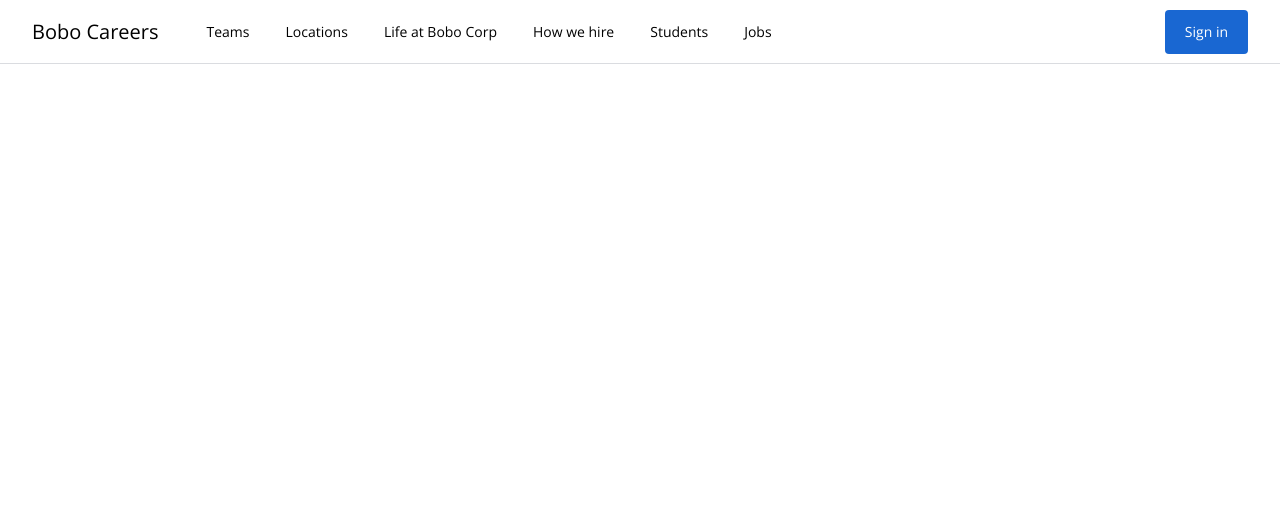
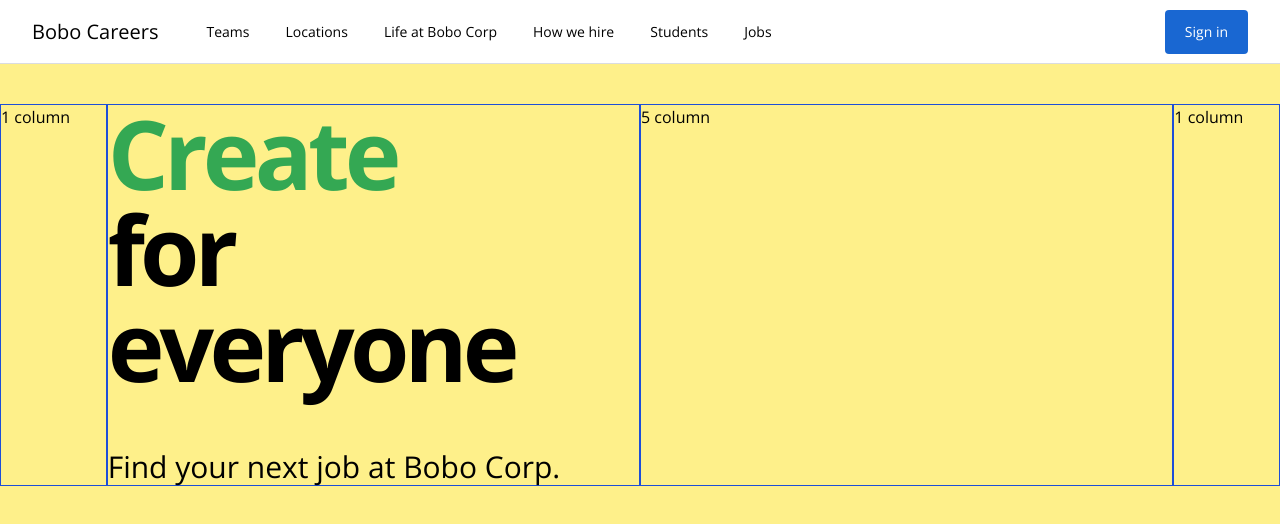
Before and after one commit to Pratikkshirsagar/job-search, a Vue app: page / in a window 1280 px wide. Shown: the top 524 px of the page. Built offline with nearby package versions, Linux system fonts and the light colour scheme.

Commit message:
Head line component added

```diff
--- a/src/App.vue
+++ b/src/App.vue
@@ -1,14 +1,17 @@
 <template>
   <main-nav />
+  <the-hero />
 </template>
 
 <script>
 import MainNav from '@/components/MainNav.vue';
+import TheHero from '@/components/TheHero.vue';
 
 export default {
   name: 'App',
   components: {
     MainNav,
+    TheHero,
   },
 };
 </script>
--- a/src/components/MainNav.vue
+++ b/src/components/MainNav.vue
@@ -1,5 +1,5 @@
 <template>
-  <header class="w-full text-sm">
+  <header :class="['w-full', 'text-sm', headerHightClass]">
     <div class="fixed top-0 left-0 h-16 w-full bg-white">
       <div
         class="mx-auto flex h-full flex-nowrap border-b border-solid border-brand-grey-1 px-8"
@@ -58,6 +58,14 @@
       isLoggedIn: false,
     };
   },
+  computed: {
+    headerHightClass() {
+      return {
+        'h-16': !this.isLoggedIn,
+        'h-32': this.isLoggedIn,
+      };
+    },
+  },
   methods: {
     loginUser() {
       this.isLoggedIn = true;
--- /dev/null
+++ b/src/components/TheHeadline.vue
@@ -0,0 +1,63 @@
+<template>
+  <section>
+    <h1 class="mb-14 text-8xl font-bold tracking-tighter">
+      <span :class="actionClass">{{ action }}</span>
+      <br />
+      for everyone
+    </h1>
+    <h2 class="text-3xl font-light">Find your next job at Bobo Corp.</h2>
+  </section>
+</template>
+
+<script>
+import nextElementInList from '@/utils/nextElementInList';
+
+export default {
+  name: 'TheHeadline',
+  data() {
+    return {
+      action: 'Build',
+      interval: null,
+    };
+  },
+  computed: {
+    actionClass() {
+      return {
+        [this.action.toLowerCase()]: true,
+      };
+    },
+  },
+  created() {
+    this.changeTitle();
+  },
+  beforeUnMount() {
+    clearInterval(this.interval);
+  },
+  methods: {
+    changeTitle() {
+      this.interval = setInterval(() => {
+        const actions = ['Build', 'Create', 'Design', 'Code'];
+        this.action = nextElementInList(actions, this.action);
+      }, 3000);
+    },
+  },
+};
+</script>
+
+<style scoped>
+.build {
+  color: #1a73e8;
+}
+
+.create {
+  color: #34a853;
+}
+
+.design {
+  color: #f9ab00;
+}
+
+.code {
+  color: #d93025;
+}
+</style>
--- /dev/null
+++ b/src/components/TheHero.vue
@@ -0,0 +1,40 @@
+<template>
+  <main>
+    <section class="flex h-screen flex-col bg-yellow-200 pt-10 pb-20">
+      <div class="grid grid-cols-12">
+        <div class="col-span-1 col-start-1 border border-blue-700">
+          1 column
+        </div>
+
+        <div class="col-span-5 col-start-2 border border-blue-700">
+          <the-headline />
+        </div>
+
+        <div class="col-span-5 col-start-7 border border-blue-700">
+          5 column
+        </div>
+
+        <div class="col-span-1 col-start-12 border border-blue-700">
+          1 column
+        </div>
+      </div>
+    </section>
+  </main>
+</template>
+
+<script>
+import TheHeadline from '@/components/TheHeadline.vue';
+
+export default {
+  name: 'TheHero',
+  components: {
+    TheHeadline,
+  },
+  beforeCreate() {
+    console.log('Before Create');
+  },
+  created() {
+    console.log('Create');
+  },
+};
+</script>
--- /dev/null
+++ b/src/utils/nextElementInList.js
@@ -0,0 +1,8 @@
+const nextElementInList = (list, value) => {
+  const currentValueIndex = list.indexOf(value);
+  const nextValueIndex = (currentValueIndex + 1) % list.length;
+  const nextValue = list[nextValueIndex];
+  return nextValue;
+};
+
+export default nextElementInList;
```
Also changed, not shown: 2 other files (tests, documents, lock files or other folders).
